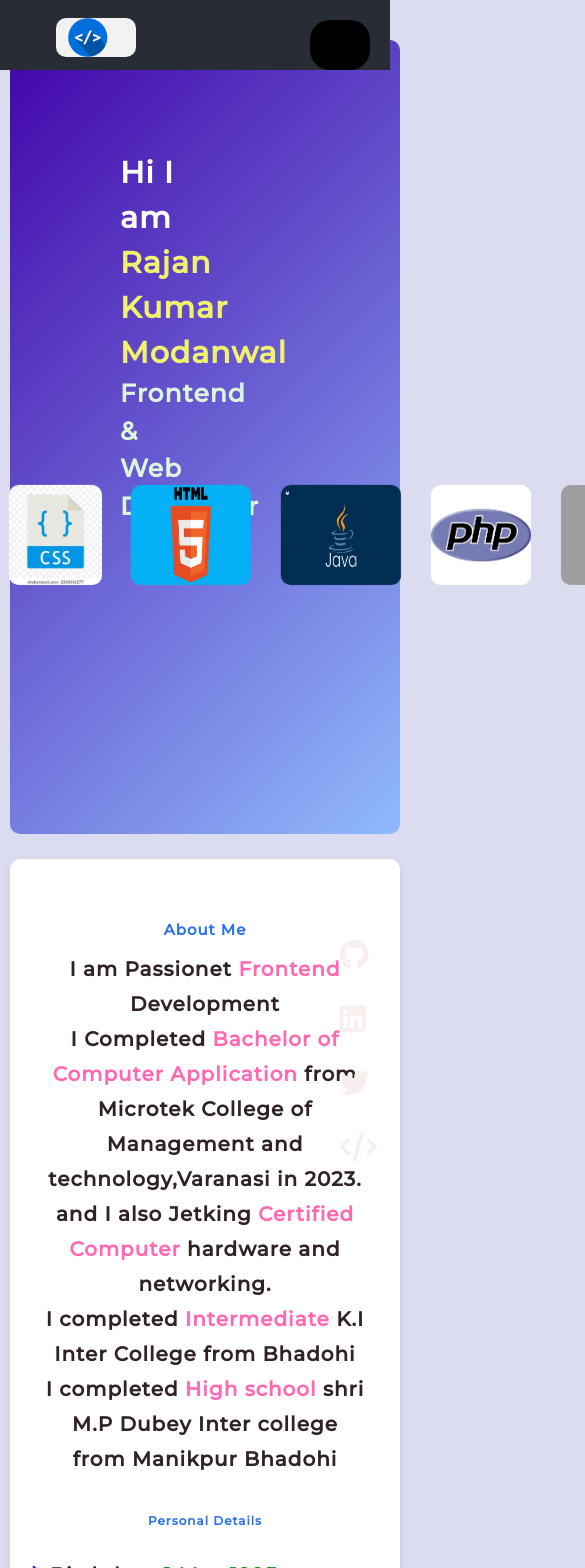
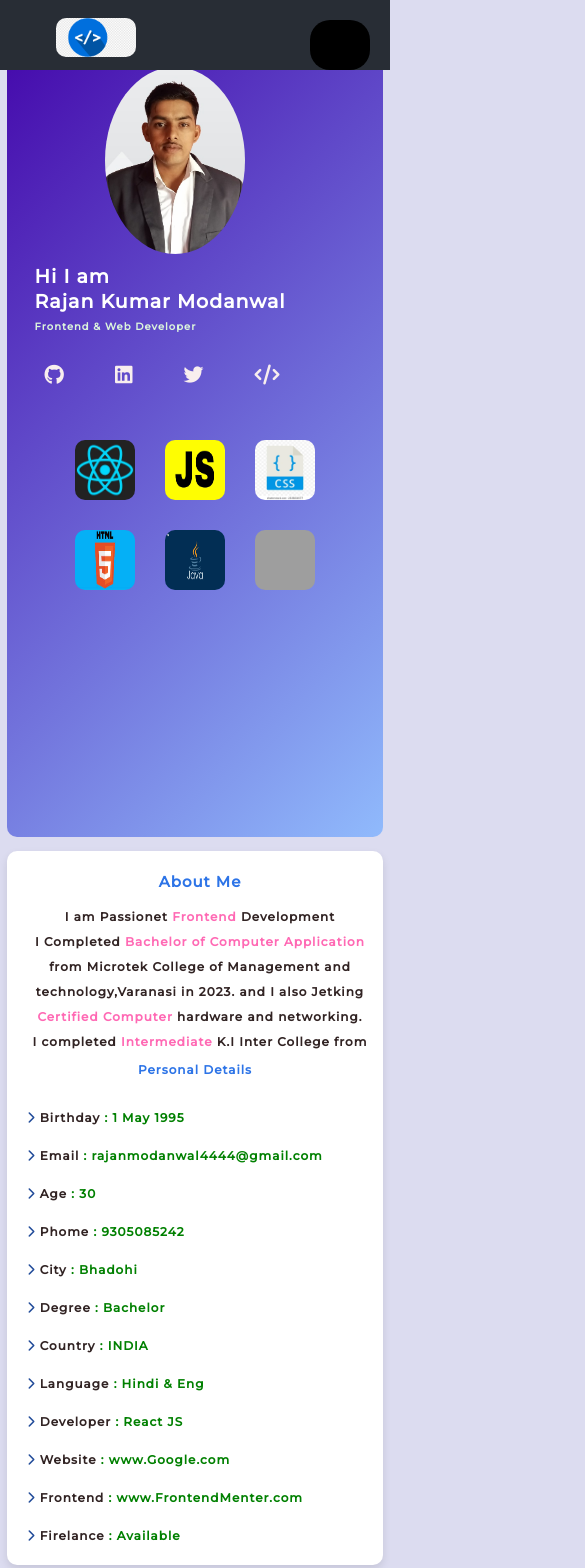
Before and after one commit to rajankumar4723/profile, a React (Vite) app: page / in a window 390 px wide. Shown: the top 1568 px of the page, 585 px wide, since content can reach past the window. Built offline with nearby package versions, Linux system fonts and the light colour scheme; no server answers; the database is empty; grey boxes are pictures that could not be loaded; some icons are missing.

Commit message:
Home and About Done

```diff
--- a/src/App.css
+++ b/src/App.css
@@ -6,3 +6,8 @@ body{
 
 
 }
+* {
+    margin: 0;
+    padding: 0;
+    box-sizing: border-box;
+}
--- a/src/components/About.jsx
+++ b/src/components/About.jsx
@@ -23,6 +23,7 @@ function About() {
             I completed <span>High school</span> shri M.P Dubey Inter college
             from Manikpur Bhadohi{" "}
           </p>
+
         </div>
         <div className="title">
         <h1>Personal Details</h1>
--- a/src/components/Home.jsx
+++ b/src/components/Home.jsx
@@ -21,14 +21,12 @@ function Home() {
       <div className="textProfile">
         <h2>Hi I am <br /> <span>Rajan Kumar Modanwal</span></h2>
         <h3>Frontend & Web Developer</h3>
-        <div className='links'>
           <ul>
             <li><a href="https://github.com/rajankumar4723"><i class="fa-brands fa-github"></i></a></li>
             <li><a href="https://www.linkedin.com/in/rajan-modanwal-11a73821a/"><i class="fa-brands fa-linkedin"></i></a></li>
             <li><a href="https://twitter.com/RajanMo65439359"><i class="fa-brands fa-twitter"></i></a></li>
             <li><a href="https://www.frontendmentor.io/profile/rajankumar4723"><i class="fa-solid fa-code"></i></a></li>
           </ul>
-        </div>
 
       </div>
       <div className="ImgProfile">
@@ -41,7 +39,6 @@ function Home() {
       <img src={CS} alt="Image 3" />
       <img src={Htmlpic} alt="Image 1" />
       <img src={Java} alt="Image 2" />
-      <img src={My} alt="Image 3" />
       <img src={Next} alt="Image 3" />
 
     </div>
--- a/src/components/Navbar.jsx
+++ b/src/components/Navbar.jsx
@@ -24,7 +24,7 @@ function Navbar() {
             <img src={Navlogo} alt="" />{" "}
           </div>
           <div className="navlink">
-            <ul className={`list  ${isNavOpen ? "show" : ""}`}>
+            <ul className={`list listopen ${isNavOpen ? "show" : ""}`}>
               <li>
                 <a href="#homepage" className="hover-link">
                 <i class="fa-solid fa-house"></i> Home
@@ -62,13 +62,13 @@ function Navbar() {
         <section className="about" id="about">
           <About />
         </section>
-        <section className="services" id="services">
+        {/* <section className="services" id="services">
           <Skillspage />
         </section>
 
         <section className="about" id="contact">
           <Contact/>
-        </section>
+        </section> */}
       </div>
     </div>
   );
--- a/src/components/style/About.css
+++ b/src/components/style/About.css
@@ -1,4 +1,4 @@
-.header-section{
+.header-section {
     max-width: 100%;
     max-height: 100vh;
     margin: 10px;
@@ -7,50 +7,59 @@
     box-shadow: 0 4px 8px rgba(0, 0, 0, 0.1);
     transition: box-shadow 0.3s ease-in-out;
     color: #312323;
+    overflow: hidden;
+
 }
 
-.about-section{
+.about-section {
     max-width: 100vw;
     padding: 20px;
-    overflow: hidden;
     margin: 15px;
     font-size: 20px;
 
 }
-.about-section h1{
+
+.about-section h1 {
     margin-top: 40px;
     margin-bottom: 10px;
     text-align: center;
 }
-.about-section p{
+
+.about-section p {
     text-align: center;
     line-height: 35px;
 }
-.heading{
-    color:#2d74e7;
+
+.heading {
+    color: #2d74e7;
 
 }
-.about-section span{
+
+.about-section span {
     color: hotpink;
 }
-.personl{
+
+.personl {
     margin-left: 50px;
     align-items: center;
-justify-content: c;
+    justify-content: center;
 }
-.personl span{
+
+.personl span {
     color: green;
 }
-.personl i{
+
+.personl i {
     color: rgb(33, 75, 153);
 
 }
 
-.personl h1{
+.personl h1 {
     text-align: center;
     margin-bottom: 10px;
 }
-.information{
+
+.information {
     display: flex;
     justify-content: space-between;
     margin-left: 60px;
@@ -58,25 +67,73 @@ justify-content: c;
     max-width: 100vw;
     font-size: 20px;
 }
-.right-side li span{
+
+.right-side li span {
     color: green;
 }
-.right-side i{
+
+.right-side i {
     color: rgb(33, 75, 153);
 }
+
 .title {
     text-align: center;
     padding-bottom: 10px;
-    color:#2d74e7;
+    color: #2d74e7;
     font-size: 25pxvw;
 
 }
 
-.title h3{
+.title h3 {
     color: yellowgreen;
-    ;
+
 }
-@media screen and (max-width:768px){
+
+@media screen and (max-width:768px) {
+    .header-section {
+        margin: 7px;
+        max-height: 200vh;
+        max-width: 400px;
+        min-width: 370px;
+
+    }
+
+    .about-section {
+        max-width: 560px;
+        min-width: 360px;
+        max-height: 90vh;
+        padding: 5px;
+        margin: 5px;
+        font-size: 20px;
+
+    }
+
+    .heading {
+        font-size: 20px;
+    }
+
+    .about-section {
+        padding: 5px;
+        padding-left: 15px;
+        max-width: 100vw;
+        overflow: hidden;
+        height: 200px;
+        margin: 5px;
+        font-size: 20px;
+
+    }
+
+    .about-section h1 {
+        margin-top: 10px;
+        margin-bottom: 10px;
+        /* text-align: center; */
+    }
+
+    .about-section p {
+        text-align: none;
+        font-size: 12px;
+        line-height: 25px;
+    }
 
     .information {
         flex-direction: column;
@@ -85,15 +142,22 @@ justify-content: c;
         padding: 10px;
     }
 
- .personl{
+    .personl {
         margin-left: 0px;
+        font-size: 12px;
 
     }
- .title{
+
+    .title {
         font-size: 12px;
     }
-    .heading{
+
+    .heading {
         font-size: 15px;
     }
 
+    .right-side {
+        font-size: 12px;
     }
+
+}
--- a/src/components/style/Home.css
+++ b/src/components/style/Home.css
@@ -3,7 +3,6 @@
   padding: 10px;
   padding-top: 60px;
   /* margin: 10px; */
-  margin: auto;
   margin: 10px;
   margin-top: 40px;
   background-color: #fff;
@@ -11,61 +10,47 @@
     background-color: rgb(220, 220, 240);
   transition: box-shadow 0.3s ease-in-out;
   background: linear-gradient(135deg, #4203a9, #90bafc);
+  overflow: hidden;
 
 }
 .flexContainer{
   display: flex;
+  align-items: center;
 
 }
 
 .textProfile {
   color: #fff;
   max-height: 350px;
-  max-width: 60vw;
+  max-width: 600px;
   font-size: 30px;
   padding: 50px;
   padding-left: 100px;
   transition: color 0.5s ease-in-out, font-size 0.3s ease-in-out;
 }
 
-.textProfile h3 {
+.textProfile h2 {
   color: #fff;
   transition: color 0.5s ease-in-out, font-size 0.3s ease-in-out;
+  font-size: 30px;
 }
-.textProfile h3:hover {
-  color: #00bcd4; /* Change to the desired hover color */
-  font-size: 36px; /* Change to the desired hover font size */
-}
-
-.textProfile span {
-  display: inline-block;
-  opacity: 0;
-  animation: fadeIn 1s ease 1s forwards, bounceText 1s ease infinite;
-  color: rgb(241, 241, 110);
-}
-
-@keyframes fadeIn {
-  to {
-    opacity: 1;
-  }
-}
-
-
 
 
 .textProfile h3 {
   color: rgb(220, 245, 220);
   font-weight: 700;
-  font-size: 25px;
+  font-size: 18px;
 }
 .ImgProfile{
+  height: auto;
+  width: 300px;
   max-height: 350px;
   margin-left: 200px;
 
 
 }
 .ImgProfile img{
-  width: 250px;
+  width: 200px;
   border-radius: 100%;
 }
 .ImgProfile img:hover{
@@ -75,6 +60,7 @@
   display: flex;
   justify-content: center;
   margin-top: 20px;
+  flex-wrap: wrap;
 }
 
 .image-container img {
@@ -85,65 +71,102 @@
   animation: pulse 1.5s ease-in-out infinite;
 }
 
-@keyframes pulse {
-  0% {
-    transform: scale(1);
-  }
-  50% {
-    transform: scale(1.1);
-  }
-  100% {
-    transform: scale(1);
-  }
-}
-.links {
+
+.textProfile {
   margin-top: 20px;
 }
 
-.links ul {
+.textProfile ul {
   list-style: none;
   display: flex;
+  justify-content: space-evenly;
   gap: 10px;
 }
 
-.links a {
+.textProfile a {
   text-decoration: none;
   color: rgb(248, 238, 238); /* Set the default color */
   transition: color 0.3s ease-in-out; /* Smooth color transition */
 }
 
-.links a:hover {
+.textProfile a:hover {
   color: #00bcd4; /* Change to the desired hover color */
 
 }
 
-.links i {
+.textProfile i {
   font-size: 24px;
 }
-.links li i{
+.textProfile li i{
   font-size: 30px;
 }
-.links li i:hover{
+.textProfile li i:hover{
   font-size: 40px;
 
+}
+@media screen and (max-width:660px){
+.profile{
+  margin: 7px;
+  max-width: 400px;
+  min-width: 370px;
+}
+  .flexContainer{
+    flex-direction: column-reverse;
+  }
+  .textProfile {
+    color: #fff;
+    max-height: auto !important;
+    max-width: 400px;
+    min-width: 290px;
+    padding: 10px;
+    padding-left: 25px;
+    margin-top: 0px;
+    line-height: 25px;
+
+  }
+  .textProfile h2  {
+    font-size: 19px;
+  }
+  .textProfile h3{
+    font-size: 10px;
+  }
+  .ImgProfile{
+    max-width: 200px;
+    margin-left: 20px;
+  }
+  .ImgProfile img{
+    width: 140px;
+    border-radius: 100%;
+  }
+  .image-container img {
+    width: 60px;
+    height: 60px;
+    margin: 15px;
+    border-radius: 10px;
+    animation: pulse 1.5s ease-in-out infinite;
+  }
+  .textProfile ul {
+    list-style: none;
+    justify-content: space-around;
+    margin-top: 10px;
+  }
+
+  .textProfile a {
+    text-decoration: none;
+    color: rgb(248, 238, 238); /* Set the default color */
+    transition: color 0.3s ease-in-out; /* Smooth color transition */
+  }
+
+  .textProfile a:hover {
+    color: #00bcd4; /* Change to the desired hover color */
+
+  }
+
+  .textProfile i {
+    font-size: 24px;
+  }
+  .textProfile li i{
+    font-size: 20px;
+  }
 
 }
-
-/* Additional styling for the 'before' and 'after' hover effect */
-.links a::before,
-.links a::after {
-  content: '';
-  display: block;
-  height: 2px;
-  width: 0;
-  background-color: #00bcd4; /* Change to the desired hover color */
-  transition: width 0.3s ease-in-out;
-}
-
-.links a:hover::before {
-  width: 100%;
-}
-
-.links a:hover::after {
-  width: 100%;
-}
--- a/src/components/style/Navbar.css
+++ b/src/components/style/Navbar.css
@@ -123,9 +123,9 @@ section:nth-child(even) {
     a{
       color: black;
     }
-  ul {
+    .listopen {
     position: absolute;
-    right: -20%;
+    right: -15%;
     top: 110%;
     font-size: 10px;
     flex-direction: column;
```
Also changed, not shown: src/components/style/SkillsPage.css (+17 -9 lines). Lines whose indentation alone changed are shown as unchanged.
